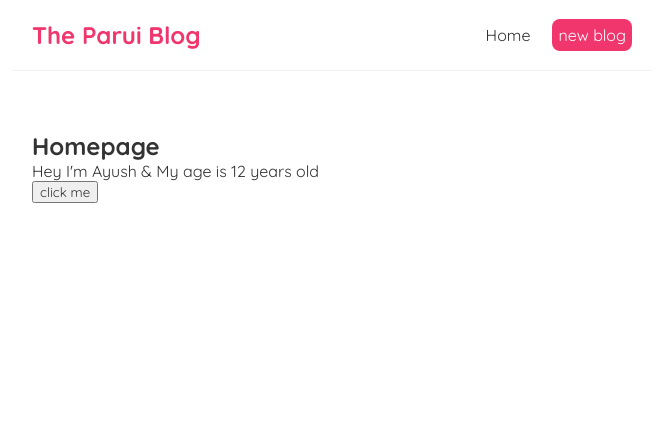
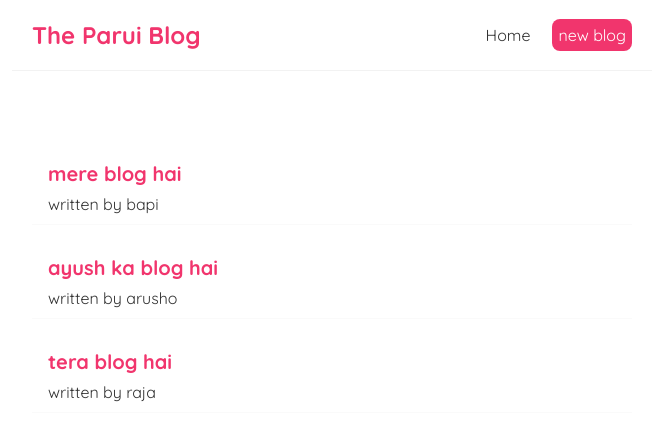
Before and after one commit to pratap360/react-practs, a React (Create React App) app: page / in a window 1280 px wide. Shown: the top 440 px of the page, without its empty margins (308-971 px from the left). Built offline with nearby package versions, Linux system fonts and the light colour scheme.

Commit message:
tut 10 outputting list

```diff
--- a/src/Home.js
+++ b/src/Home.js
@@ -1,47 +1,23 @@
 import { useState } from "react";
 
 const Home = () => {
+    const [blogs,setBlogs] = useState([
+        {title:'mere blog hai',body:'lorem ipsum...', author:'bapi',id:1},
+        {title:'ayush ka blog hai',body:'lorem ipsum...', author:'arusho',id:2},
+        {title:'tera blog hai',body:'lorem ipsum...', author:'raja',id:3}
+    ]);
 
-    // let name = 'bapi' ;
-    const [name,setName] = useState('Ayush');
-    const[age,setAge] = useState(12);
-
-const handleClick = () => {
-    // using use state hooks
-    setName('Pratap');
-    setAge(21);
-//    name = 'pratap'
-//    console.log(name);
-
-}
-    return (
-        <div className="homepage">
-            <h2>Homepage</h2>
-            <p>Hey I'm {name} & My age is {age} years old</p>
-            <button onClick={handleClick} >click me</button>
+    return(
+        <div className="home">
+            {blogs.map((blog) =>(
+                <div className="blog-preview" key={blog.id}>
+                    <h2>{blog.title}</h2>
+                    <p>written by {blog.author}</p>
+                </div>
+            ))}
         </div>
-     );
+    );
 }
 
+
 export default Home;
-
-// tutorials pratice of click events
-
-// const Home = () => {
-
-//     const handleClick = (e) => {
-//         console.log('hello, parui',e);
-//     }
-
-//     const handleClickAgain = (name,e) => {
-//         console.log('hello'+ name,e.target);
-//     }
-
-//         return (
-//             <div className="homepage">
-//                 <h2>Homepage</h2>
-//                 <button onClick={handleClick} >click me</button>
-//                 <button onClick={(e) => {handleClickAgain('bapi',e)}}>click me again</button>
-//             </div>
-//          );
-//     }
--- a/src/index.css
+++ b/src/index.css
@@ -33,3 +33,19 @@
   margin: 40px auto;
   padding: 20px;
 }
+
+
+/* blog previews / list */
+.blog-preview {
+  padding: 10px 16px;
+  margin: 20px 0;
+  border-bottom: 1px solid #fafafa;
+}
+.blog-preview:hover {
+  box-shadow: 1px 3px 5px rgba(0,0,0,0.1);
+}
+.blog-preview h2 {
+  font-size: 20px;
+  color: #f1356d;
+  margin-bottom: 8px;
+}
```
Also changed, not shown: 1 other file (tests, documents, lock files or other folders).
